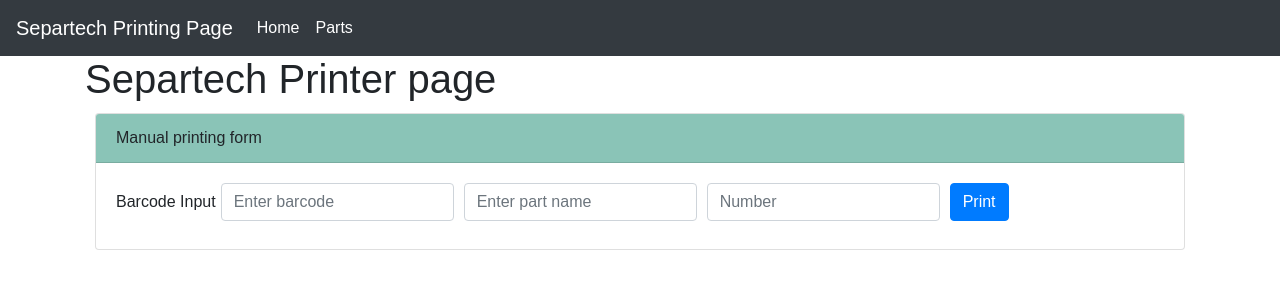
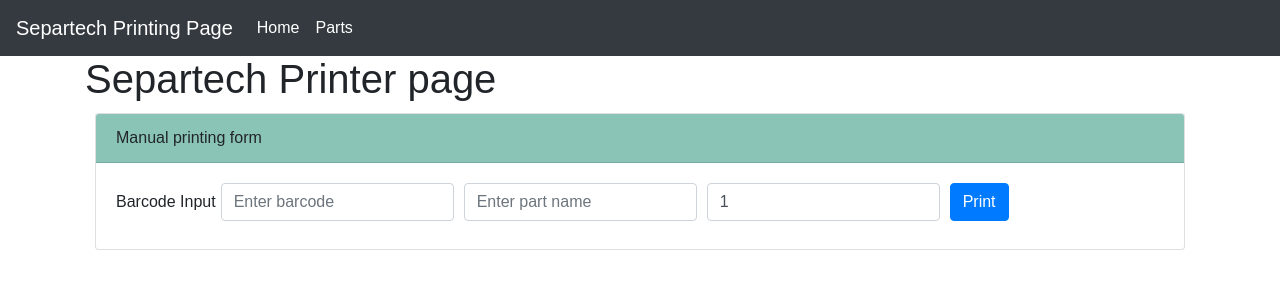
Before and after one commit to Sprtch/huron, a React (Create React App) app: page / in a window 1280 px wide. Shown: the top 300 px of the page. Built offline with nearby package versions, Linux system fonts and the light colour scheme.

Commit message:
[fix] Refer to /api/print

```diff
--- a/src/screens/Home.js
+++ b/src/screens/Home.js
@@ -1,4 +1,46 @@
-import React, { Component } from 'react';
+import React, { Component } from "react";
+
+const ManualPrint = () => {
+  return (
+    <div className="card-body">
+      <form action="/api/print" className="form-inline" method="post">
+        <div className="form-group mb-2">
+          <label for="barcodeInput">Barcode Input</label>
+          <input
+            type="text"
+            name="barcode"
+            className="form-control"
+            id="barcodeInput"
+            aria-describedby="barcodeHelp"
+            placeholder="Enter barcode"
+          />
+        </div>
+        <div className="form-group mb-2">
+          <input
+            type="text"
+            name="name"
+            className="form-control"
+            id="nameInput"
+            placeholder="Enter part name"
+          />
+        </div>
+        <div className="mb-2">
+          <input
+            type="number"
+            name="number"
+            className="form-control"
+            step="1"
+            value="1"
+            placeholder="Number"
+          />
+        </div>
+        <button type="submit" className="btn btn-primary mb-2">
+          Print
+        </button>
+      </form>
+    </div>
+  );
+};
 
 export default class Home extends Component {
   render() {
@@ -6,24 +48,8 @@ export default class Home extends Component {
       <div className="container">
         <h1>Separtech Printer page</h1>
         <div className="card manual-input-card">
-          <div className="card-header">
-            Manual printing form
-          </div>
-          <div className="card-body">
-            <form action="/print" className="form-inline" method="post">
-              <div className="form-group mb-2">
-                <label for="barcodeInput">Barcode Input</label>
-                <input type="text" name="barcode" className="form-control" id="barcodeInput" aria-describedby="barcodeHelp" placeholder="Enter barcode"/>
-              </div>
-              <div className="form-group mb-2">
-                <input type="text" name="name" className="form-control" id="nameInput" placeholder="Enter part name"/>
-              </div>
-              <div className="mb-2">
-                <input type="number" name="number" className="form-control" step="1" placeholder="Number"/>
-              </div>
-              <button type="submit" className="btn btn-primary mb-2">Print</button>
-            </form>
-          </div>
+          <div className="card-header">Manual printing form</div>
+          <ManualPrint />
         </div>
       </div>
     );
```
